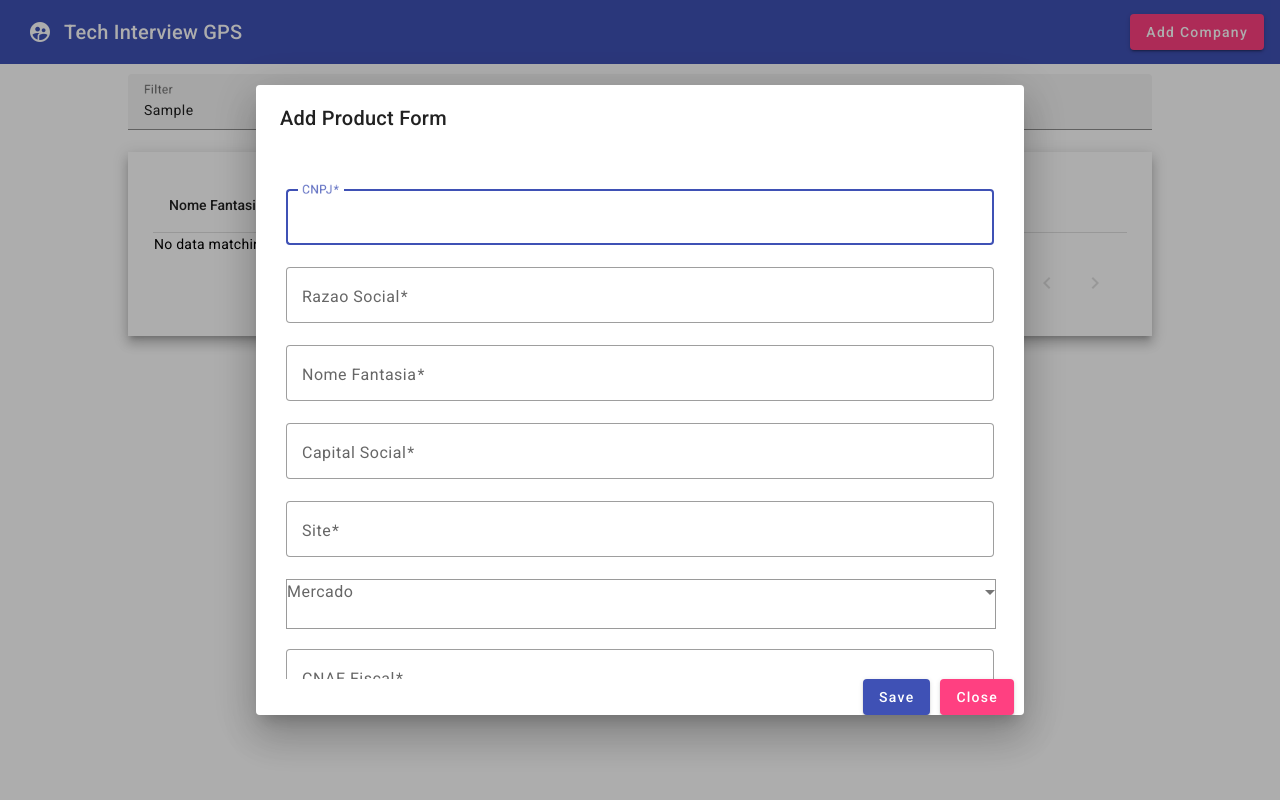
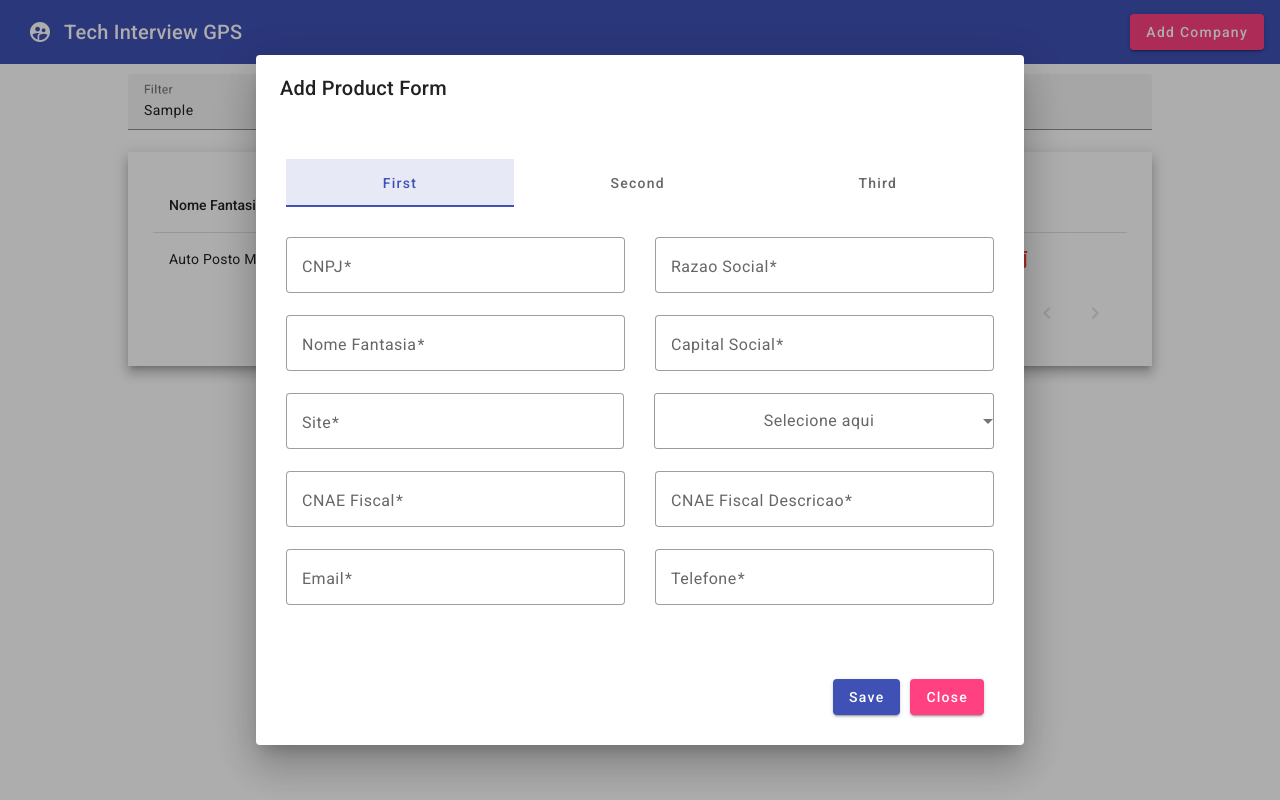
Before and after one commit to GuilhermeFDiniz/crud-angular, an Angular app in the folder AngularCrud/: page / in a window 1280 px wide. Both pictures are taken after typing "Sample" into the empty fields and a click on the button "Add Company". Built offline with nearby package versions, Linux system fonts and the light colour scheme; data requests are answered from the project's data file.

Commit message:
Style Form

```diff
--- a/AngularCrud/db.json
+++ b/AngularCrud/db.json
@@ -1,5 +1,29 @@
 {
-  "productList": [],
+  "productList": [
+    {
+      "cnpj": "01117473000136",
+      "razao_social": "AUTO POSTO MELO VIANA LTDA",
+      "nome_fantasia": "Auto Posto Melo Viana",
+      "capital_social": 30000,
+      "site": "ww@eu",
+      "mercado": "ex2",
+      "cnae_fiscal": 4731800,
+      "cnae_fiscal_descricao": "Comércio varejista de combustíveis para veículos automotores",
+      "email": "guidinizeng@gmail.com",
+      "ddd_telefone_1": "+5534988023241",
+      "street": "Rua Wenceslau Braz",
+      "numero": "780",
+      "cep": "38440216",
+      "neighborhood": "Centro",
+      "city": "Araguari",
+      "state": "MG",
+      "complemento": "as",
+      "nome_socio": "as",
+      "qualificacao_socio": "as",
+      "data_entrada_sociedade": "as",
+      "id": 1
+    }
+  ],
   "comments": [
     {
       "id": 1,
--- a/AngularCrud/src/app/app.component.html
+++ b/AngularCrud/src/app/app.component.html
@@ -27,7 +27,7 @@
         <!-- Progress Column -->
         <ng-container matColumnDef="ddd_telefone_1">
           <th mat-header-cell *matHeaderCellDef mat-sort-header> Telefone </th>
-          <td mat-cell *matCellDef="let row"> {{row.ddd_telefone_1}}% </td>
+          <td mat-cell *matCellDef="let row"> {{row.ddd_telefone_1}} </td>
         </ng-container>
 
         <!-- Name Column -->
--- a/AngularCrud/src/app/app.module.ts
+++ b/AngularCrud/src/app/app.module.ts
@@ -13,6 +13,7 @@ import { BrowserAnimationsModule } from '@angular/platform-browser/animations';
 import {MatTableModule} from '@angular/material/table';
 import {MatPaginatorModule} from '@angular/material/paginator';
 import {MatSortModule} from '@angular/material/sort';
+import {MatTabsModule} from '@angular/material/tabs';
 
 
 import { AppRoutingModule } from './app-routing.module';
@@ -41,7 +42,8 @@ import { DialogComponent } from './dialog/dialog.component';
     HttpClientModule,
     MatTableModule,
     MatPaginatorModule,
-    MatSortModule
+    MatSortModule,
+    MatTabsModule
 
   ],
   providers: [],
--- a/AngularCrud/src/app/dialog/dialog.component.html
+++ b/AngularCrud/src/app/dialog/dialog.component.html
@@ -2,116 +2,145 @@
 <div class="container-dialog" mat-dialog-content>
 <form [formGroup]="productForm">
 
+
+  <mat-tab-group animationDuration="0ms">
+    <mat-tab label="First">
   <!-- Empresa -->
+  <div class="form-field-style margin-tab">
+
     <mat-form-field appearance="outline">
       <mat-label>CNPJ</mat-label>
-    <input formControlName="cnpj" matInput placeholder="Placeholder" (focusout)="onFocusOutEventCnpj($event, productForm)">
+      <input formControlName="cnpj" matInput placeholder="Digite aqui..." (focusout)="onFocusOutEventCnpj($event, productForm)">
     </mat-form-field>
 
     <mat-form-field appearance="outline">
       <mat-label>Razao Social</mat-label>
-    <input formControlName="razao_social" matInput placeholder="Placeholder">
+      <input formControlName="razao_social" matInput placeholder="Digite aqui...">
     </mat-form-field>
+  </div>
+
+  <div class="form-field-style">
 
     <mat-form-field appearance="outline">
       <mat-label>Nome Fantasia</mat-label>
-    <input formControlName="nome_fantasia" matInput placeholder="Placeholder">
+      <input formControlName="nome_fantasia" matInput placeholder="Digite aqui...">
     </mat-form-field>
 
     <mat-form-field appearance="outline">
       <mat-label>Capital Social</mat-label>
-    <input formControlName="capital_social" matInput placeholder="Placeholder">
+      <input formControlName="capital_social" matInput placeholder="Digite aqui...">
     </mat-form-field>
+  </div>
+
+  <div class="form-field-style">
 
     <mat-form-field appearance="outline">
       <mat-label>Site</mat-label>
-    <input formControlName="site" matInput placeholder="Placeholder">
+      <input formControlName="site" matInput placeholder="Digite aqui...">
     </mat-form-field>
 
-  <mat-select formControlName="mercado" placeholder="Mercado">
+    <mat-select formControlName="mercado" placeholder="Selecione aqui">
       <mat-option value="ex1">Facilities</mat-option>
       <mat-option value="ex2">Varejo</mat-option>
       <mat-option value="ex3">Alimentos</mat-option>
     </mat-select>
+  </div>
+
+  <div class="form-field-style">
 
     <mat-form-field appearance="outline">
       <mat-label>CNAE Fiscal</mat-label>
-    <input formControlName="cnae_fiscal" matInput placeholder="Placeholder">
+      <input formControlName="cnae_fiscal" matInput placeholder="Digite aqui...">
     </mat-form-field>
 
     <mat-form-field appearance="outline">
       <mat-label>CNAE Fiscal Descricao</mat-label>
-    <input formControlName="cnae_fiscal_descricao" matInput placeholder="Placeholder">
+      <input formControlName="cnae_fiscal_descricao" matInput placeholder="Digite aqui...">
     </mat-form-field>
+  </div>
 
+  <div class="form-field-style">
     <mat-form-field appearance="outline">
       <mat-label>Email</mat-label>
-    <input formControlName="email" matInput placeholder="Placeholder">
+      <input formControlName="email" matInput placeholder="Digite aqui...">
     </mat-form-field>
 
     <mat-form-field appearance="outline">
     <mat-label>Telefone</mat-label>
-    <input formControlName="ddd_telefone_1" matInput placeholder="Placeholder">
+    <input formControlName="ddd_telefone_1" matInput placeholder="Digite aqui...">
   </mat-form-field>
+</div>
+</mat-tab>
 
-
+<mat-tab label="Second">
   <!-- Endereco -->
+  <div class="form-field-style margin-tab">
     <mat-form-field appearance="outline">
       <mat-label>CEP</mat-label>
-    <input formControlName="cep" matInput placeholder="Placeholder" (focusout)="onFocusOutEventCep($event, productForm)">
+      <input formControlName="cep" matInput placeholder="Digite aqui..." (focusout)="onFocusOutEventCep($event, productForm)">
     </mat-form-field>
-
     <mat-form-field appearance="outline">
       <mat-label>Street</mat-label>
-    <input formControlName="street" matInput placeholder="Placeholder">
+      <input formControlName="street" matInput placeholder="Digite aqui...">
     </mat-form-field>
+  </div>
 
+  <div class="form-field-style">
     <mat-form-field appearance="outline">
       <mat-label>Numero</mat-label>
-    <input formControlName="numero" matInput placeholder="Placeholder">
+      <input formControlName="numero" matInput placeholder="Digite aqui...">
     </mat-form-field>
-
     <mat-form-field appearance="outline">
       <mat-label>Bairro</mat-label>
-    <input formControlName="neighborhood" matInput placeholder="Placeholder">
+      <input formControlName="neighborhood" matInput placeholder="Digite aqui...">
     </mat-form-field>
+  </div>
 
+  <div class="form-field-style">
     <mat-form-field appearance="outline">
       <mat-label>Cidade</mat-label>
-    <input formControlName="city" matInput placeholder="Placeholder">
+      <input formControlName="city" matInput placeholder="Digite aqui...">
     </mat-form-field>
-
     <mat-form-field appearance="outline">
       <mat-label>UF</mat-label>
-    <input formControlName="state" matInput placeholder="Placeholder">
+      <input formControlName="state" matInput placeholder="Digite aqui...">
     </mat-form-field>
-
+  </div>
+  <div class="form-field-style">
   <mat-form-field appearance="outline">
     <mat-label>Complemento</mat-label>
-    <input formControlName="complemento" matInput placeholder="Placeholder">
+    <input formControlName="complemento" matInput placeholder="Digite aqui...">
   </mat-form-field>
+</div>
+</mat-tab>
 
-
+<mat-tab label="Third">
   <!-- Socios -->
+  <div class="form-field-style margin-tab">
     <mat-form-field appearance="outline">
       <mat-label>Nome do Socio</mat-label>
-    <input formControlName="nome_socio" matInput placeholder="Placeholder">
+      <input formControlName="nome_socio" matInput placeholder="Digite aqui...">
     </mat-form-field>
-
     <mat-form-field appearance="outline">
       <mat-label>Qualificacao do Socio</mat-label>
-    <input formControlName="qualificacao_socio" matInput placeholder="Placeholder">
+      <input formControlName="qualificacao_socio" matInput placeholder="Digite aqui...">
     </mat-form-field>
+  </div>
 
+  <div class="form-field-style">
     <mat-form-field appearance="outline">
       <mat-label>Data de Entrada Sociedade</mat-label>
-    <input formControlName="data_entrada_sociedade" matInput placeholder="Placeholder">
+      <input formControlName="data_entrada_sociedade" matInput placeholder="Digite aqui...">
     </mat-form-field>
+  </div>
+</mat-tab>
+
+</mat-tab-group>
 
 
 </form>
 </div>
-<div mat-dialog-action [align]="'end'">
+<div class="button-forms" mat-dialog-action [align]="'end'">
   <button style="margin-right: 10px;" mat-raised-button color="primary" (click)="addProduct()">{{actionBtn}}</button>
   <button style="margin-right: 10px;" mat-raised-button color="accent" mat-dialog-close>Close</button>
 </div>
--- a/AngularCrud/src/app/dialog/dialog.component.scss
+++ b/AngularCrud/src/app/dialog/dialog.component.scss
@@ -1,13 +1,47 @@
 mat-form-field{
+  width: 100%;
+  display: flex;
+  margin: 0;
+}
+
+form{
   width: 100%;
 }
 
 .container-dialog {
   padding: 30px;
+  height: 75vh;
 }
 
 mat-select{
-  height: 3em;
+  justify-self: center;
   border: 1px solid rgba(0, 0, 0, 0.397);
-  margin-bottom: 20px;
+  padding: 15px 0px;
+  align-self: flex-start;
+  border-radius: 3px;
+  text-align: center;
+  width: 100%;
 }
+
+.mat-tab-group {
+  margin-bottom: 48px;
+}
+
+.button-forms{
+  padding: 30px;
+}
+
+.form-field-style{
+  display:flex;
+  justify-content: space-between;
+  align-items: center;
+  gap: 30px;
+}
+
+mat-tab-group {
+  margin-bottom: 30px;
+}
+
+.margin-tab{
+  margin-top: 30px;
+}
--- a/AngularCrud/src/app/dialog/dialog.component.ts
+++ b/AngularCrud/src/app/dialog/dialog.component.ts
@@ -3,6 +3,7 @@ import { ApiService } from './../services/api.service';
 import { Component, Inject, OnInit } from '@angular/core';
 import { FormGroup, FormBuilder, Validators } from '@angular/forms';
 import { MatDialogRef, MAT_DIALOG_DATA } from "@angular/material/dialog";
+
 
 @Component({
   selector: 'app-dialog',
```
Lines whose indentation alone changed are shown as unchanged.
